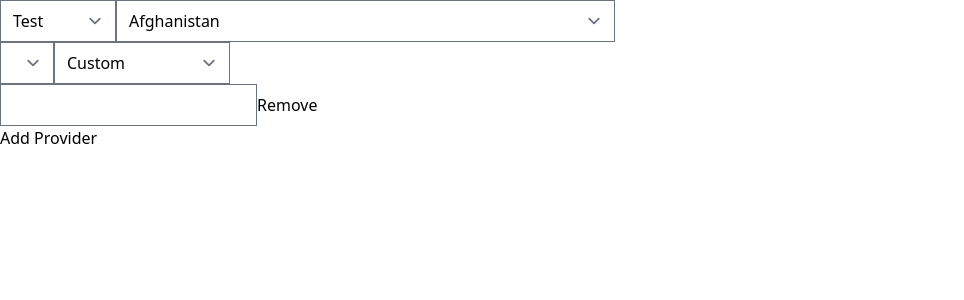
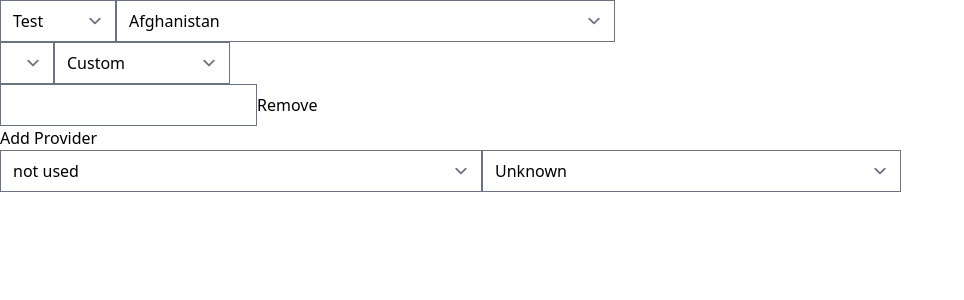
Before and after one commit to lmgal/qzss-ewm-generator, a React (Vite) app: page / in a window 1280 px wide. Shown: the top 300 px of the page, without its empty margins (0-964 px from the left). Built offline with nearby package versions, Linux system fonts and the light colour scheme.

Commit message:
Added severity select

```diff
--- a/src/App.tsx
+++ b/src/App.tsx
@@ -4,6 +4,8 @@ import { IFormInput } from './interface'
 
 import 'leaflet/dist/leaflet.css'
 import { ProviderSelect } from './components/ProviderSelect'
+import { HazardSelect } from './components/HazardSelect'
+import { SeveritySelect } from './components/SeveritySelect'
 
 function App() {
   const form = useForm<IFormInput>({
@@ -22,6 +24,8 @@ function App() {
       </select>
       <CountrySelect form={form} />
       <ProviderSelect form={form} />
+      <HazardSelect form={form} />
+      <SeveritySelect form={form} />
     </div>
   )
 }
--- /dev/null
+++ b/src/components/SeveritySelect.tsx
@@ -0,0 +1,22 @@
+import { IFormInput } from "../interface"
+import { UseFormReturn } from "react-hook-form"
+import { intToBin } from "../utils"
+
+const severities = [
+    "Unknown",
+    "Moderate - Possible threat to life or property",
+    "Severe - Significant threat to life or property",
+    "Extreme - Extraordinary threat to life or property"
+]
+
+export function SeveritySelect({ form }: { form: UseFormReturn<IFormInput> }) {
+    return (
+        <select {...form.register('hazardSeverity')}>
+            {severities.map((severity, i) => (
+                <option key={severity} value={intToBin(i, 2)}>
+                    {severity}
+                </option>
+            ))}
+        </select>
+    )
+}
```
